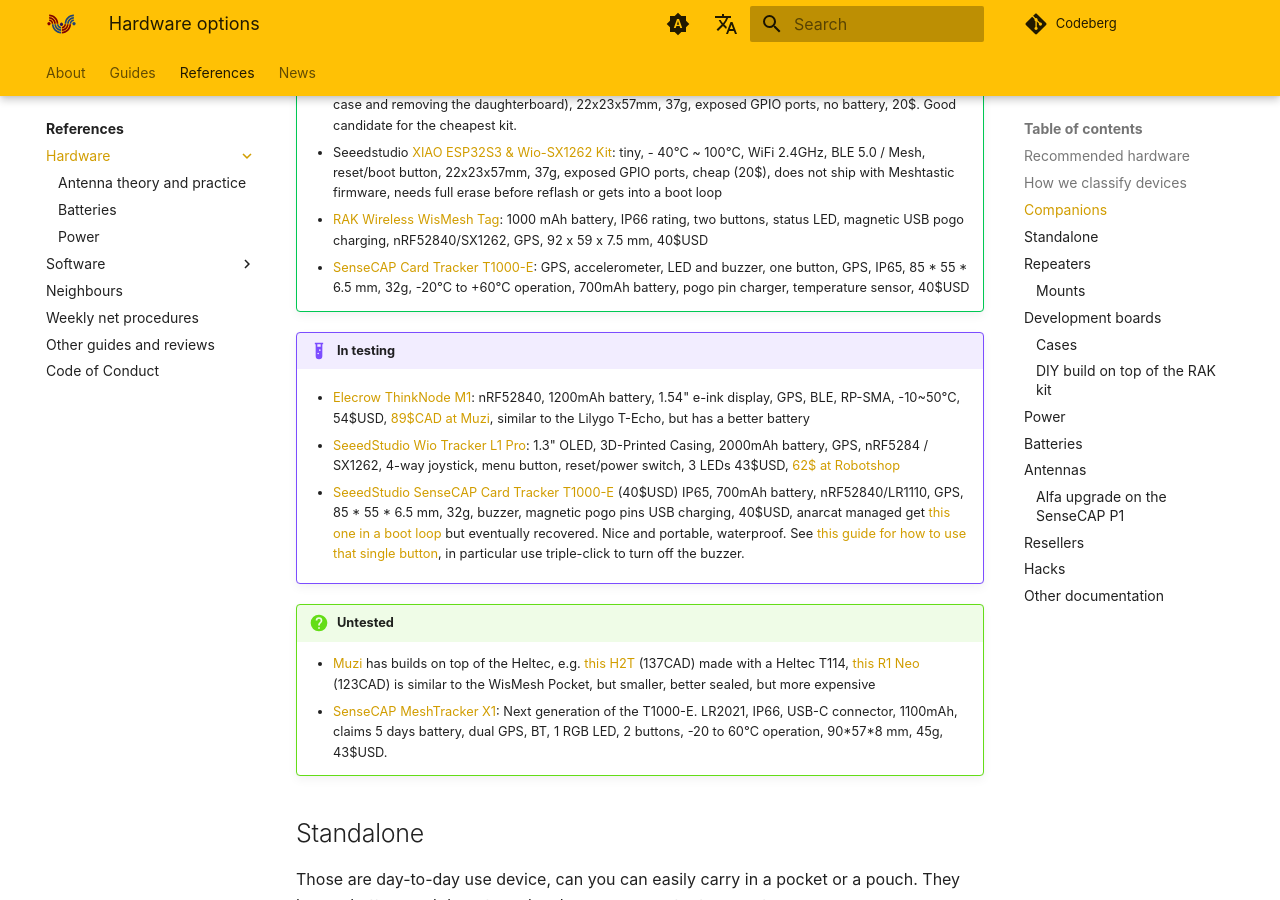
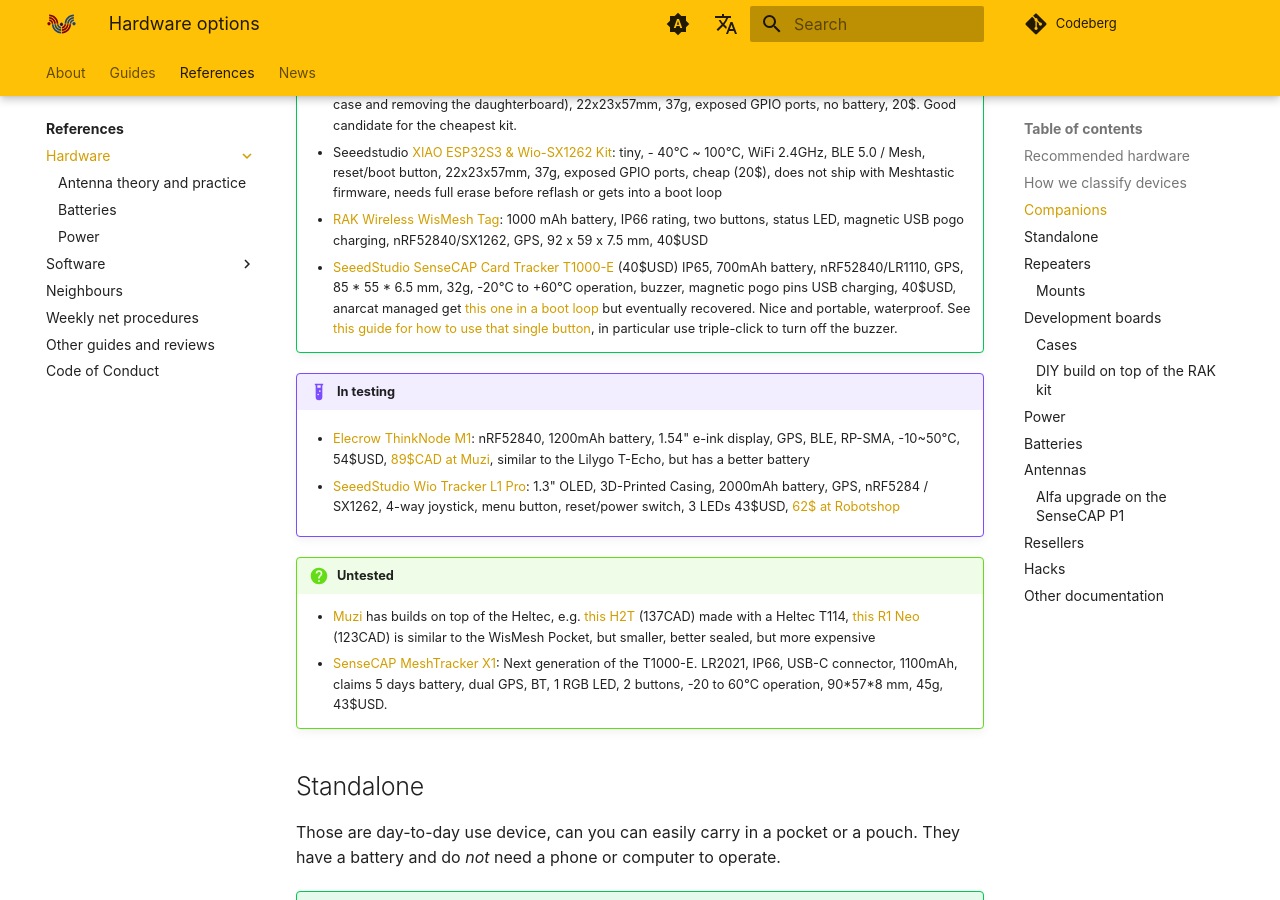
Before and after one commit to ReseauLibre/lora.reseaulibre.ca, an MkDocs documentation site: the page built from docs/references/hardware/index.md, in a window 1280 px wide and 900 px high, scrolled down 3295 px. Built offline with MkDocs 1.6.1 and Material for MkDocs 9.7.7, drawn with Linux system fonts in a browser that asks for light colours; plug-ins that fetch from the network failed and are left out; comment, search, counter and statistics services are not loaded; some of the changed lines change nothing that is shown.

Commit message:
remove duplicate t-1000

```diff
--- a/docs/references/hardware/index.md
+++ b/docs/references/hardware/index.md
@@ -156,11 +156,13 @@
       1000 mAh battery, IP66 rating, two buttons, status LED,
       magnetic USB pogo charging, nRF52840/SX1262, GPS, 92 x 59 x 7.5
       mm, 40$USD
-    - [SenseCAP Card Tracker
-      T1000-E](https://www.seeedstudio.com/SenseCAP-Card-Tracker-T1000-E-for-Meshtastic-p-5913.html):
-      GPS, accelerometer, LED and buzzer, one button, GPS, IP65, 85 *
-      55 * 6.5 mm, 32g, -20℃ to +60℃ operation, 700mAh battery, pogo
-      pin charger, temperature sensor, 40$USD
+    - [SeeedStudio SenseCAP Card Tracker T1000-E](https://www.seeedstudio.com/SenseCAP-Card-Tracker-T1000-E-for-Meshtastic-p-5913.html) (40$USD)
+      IP65, 700mAh battery, nRF52840/LR1110, GPS, 85 * 55 * 6.5 mm,
+      32g, -20℃ to +60℃ operation, buzzer, magnetic pogo pins USB charging, 40$USD, anarcat managed get [this one in a boot loop](https://anarc.at/services/meshtastic/#bricked)
+      but eventually recovered. Nice and portable, waterproof. See
+      [this guide for how to use that single button](https://wiki.seeedstudio.com/sensecap_t1000_e_meshcore/#button),
+      in particular use triple-click to turn off the buzzer.
+
 
 !!! example "In testing"
 
@@ -173,13 +175,6 @@
     1.3" OLED, 3D-Printed Casing, 2000mAh battery, GPS, nRF5284 /
     SX1262, 4-way joystick, menu button, reset/power switch, 3 LEDs
     43$USD, [62$ at Robotshop](https://ca.robotshop.com/products/seeedstudio-wio-tracker-l1-pro-w-oled-3d-printed-casing?qd=db7541740aaa06e3d86db98e2079eb94)
-
-    - [SeeedStudio SenseCAP Card Tracker T1000-E](https://www.seeedstudio.com/SenseCAP-Card-Tracker-T1000-E-for-Meshtastic-p-5913.html) (40$USD)
-      IP65, 700mAh battery, nRF52840/LR1110, GPS, 85 * 55 * 6.5 mm,
-      32g, buzzer, magnetic pogo pins USB charging, 40$USD, anarcat managed get [this one in a boot loop](https://anarc.at/services/meshtastic/#bricked)
-      but eventually recovered. Nice and portable, waterproof. See
-      [this guide for how to use that single button](https://wiki.seeedstudio.com/sensecap_t1000_e_meshcore/#button),
-      in particular use triple-click to turn off the buzzer.
 
 !!! question "Untested"
 
```
